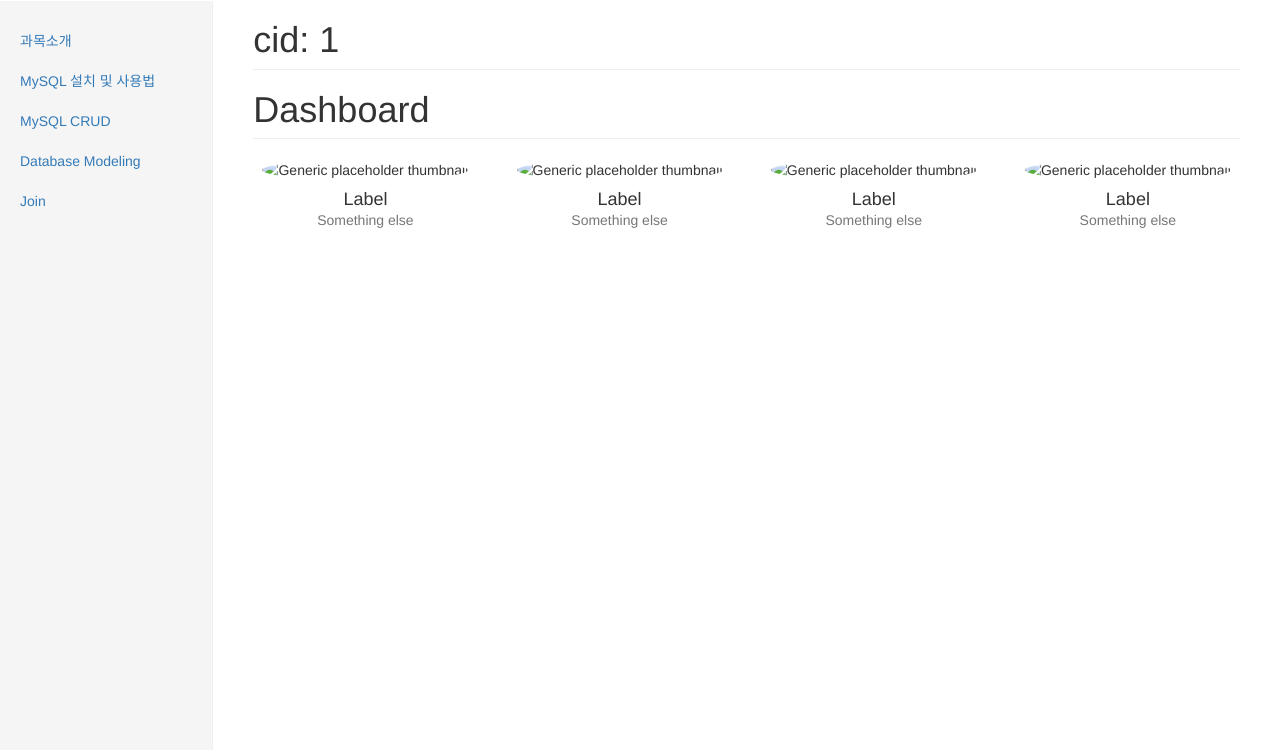
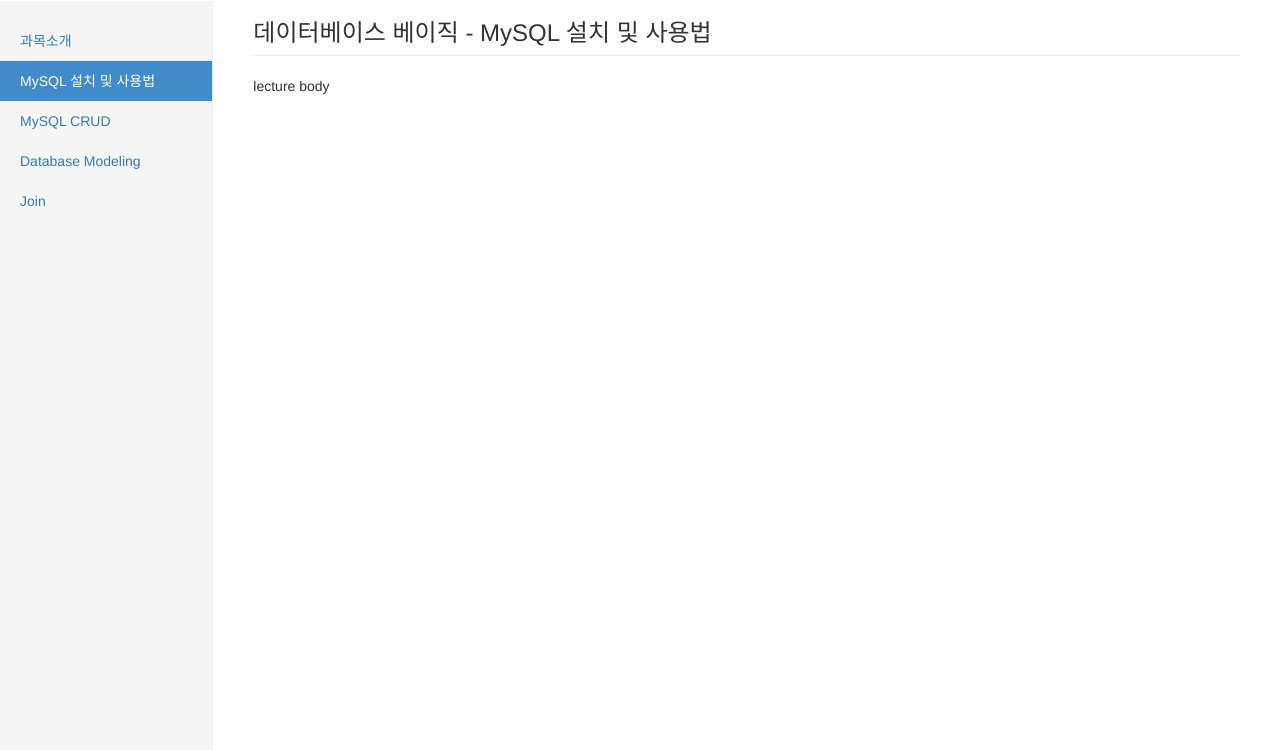
Before and after one commit to honux77/honux77, a PHP site: page /course.php?cid=1&&lid=2 in a window 1280 px wide. Shown: the part 50-800 px from the top of the page. Run offline with PHP 8.4, Linux system fonts and the light colour scheme; data comes from the database, SQL or seed files in the repository; some libraries are stand-ins or nearby versions.

Commit message:
course.php

```diff
--- a/course.php
+++ b/course.php
@@ -41,7 +41,7 @@
 	  <ul class="nav navbar-nav navbar-right">
 		<li><a href="index.php">Home</a></li>
 		<li><a href="http://honux77.wordpress.com">Blog</a></li>
-		<li class="active"><a href="#">Lecture</a></li>
+		<li class="active"><a href="lecture.php">Lecture</a></li>
 	  </ul>
 	</div><!--/.nav-collapse -->
   </div>
@@ -51,10 +51,16 @@
 <?php
 	$fail = False;
 	$cid = $_GET['cid'];
-	if ($cid == null)
-		$fail = true;
-
-	$query = 'SELECT line,lname FROM lecture  WHERE cid='.$cid.' order by line';
+	$lid = $_GET['lid'];
+	$cname = "honux";
+	$lname = "code";
+	if ($cid == null) $cid = 1;
+	if ($lid == null) $lid = 1;
+	$sql = 'SELECT cname FROM course WHERE cid='.$cid;
+	$result= $conn->query($sql);
+	$row = $result->fetch_assoc();
+	$cname = $row['cname'];
+	$query = 'SELECT lid,line,lname FROM lecture  WHERE cid='.$cid.' order by line';
 	$result = $conn->query($query);
 ?>
 
@@ -65,7 +71,13 @@
 <?php
 	if($result->num_rows > 0) {
 		while($row = $result->fetch_assoc()) {
-			echo '<li><a href="#">'.$row["lname"].'</a></li>';
+			$link = "course.php?cid=".$cid."&&lid=".$row['lid'];
+			if($lid == $row["lid"]) {
+				$lname = $row['lname'];
+				echo '<li class="active"><a href="#">'.$row["lname"].'</a></li>';
+			}
+			else
+			echo '<li><a href="'.$link.'">'.$row["lname"].'</a></li>';
 		}
 	}
 ?>
@@ -73,38 +85,21 @@
         </div>
 
 	<div class="col-sm-9 col-sm-offset-3 col-md-10 col-md-offset-2 main">
+<!-- title -->
 <?php
-		echo '<h1 class="page-header">cid: '.$_GET['cid'].'</h1>';
-		if ($cid == null) {
-		echo '<h1 class="page-header">cid is null</h1>';
-		}
+		echo '<h3 class="page-header">'.$cname.' - '.$lname.'</h3>';
 ?>
 
-
-          <h1 class="page-header">Dashboard</h1>
-
-          <div class="row placeholders">
-            <div class="col-xs-6 col-sm-3 placeholder">
-              <img data-src="holder.js/200x200/auto/sky" class="img-responsive" alt="Generic placeholder thumbnail">
-              <h4>Label</h4>
-              <span class="text-muted">Something else</span>
-            </div>
-            <div class="col-xs-6 col-sm-3 placeholder">
-              <img data-src="holder.js/200x200/auto/vine" class="img-responsive" alt="Generic placeholder thumbnail">
-              <h4>Label</h4>
-              <span class="text-muted">Something else</span>
-            </div>
-            <div class="col-xs-6 col-sm-3 placeholder">
-              <img data-src="holder.js/200x200/auto/sky" class="img-responsive" alt="Generic placeholder thumbnail">
-              <h4>Label</h4>
-              <span class="text-muted">Something else</span>
-            </div>
-            <div class="col-xs-6 col-sm-3 placeholder">
-              <img data-src="holder.js/200x200/auto/vine" class="img-responsive" alt="Generic placeholder thumbnail">
-              <h4>Label</h4>
-              <span class="text-muted">Something else</span>
-            </div>
-          </div>
+<!-- body -->
+		<div id="lecture-body">
+	lecture body
+<?
+	$sql = "SELECT html FROM lecture WHERE lid=".$lid;
+	$row = $conn->query($sql)->fetch_assoc();
+	$html = $row['html'];
+	echo $html;
+?>
+		</div>
 	</div>
 </div>
 
--- a/db.php
+++ b/db.php
@@ -1,4 +1,3 @@
-
 <?php
 //database connection
 $host = "localhost";
--- a/lecture.php
+++ b/lecture.php
@@ -56,7 +56,6 @@
 if ($conn->connect_error) {
 	die("Connection failed: ". $conn->connect_error);
 }
-
 $sql = "SELECT msg FROM welcome where page='lecture'";
 $result = $conn->query($sql);
 
@@ -79,7 +78,7 @@
 	<h2>데이터베이스 베이직</h2>
 	<p>짱짱 재미있는 데이터베이스 베이직</p>
 	<a class="btn btn-default" href="#" role="button">
-	바로가기»</a>
+	바로가기/a>
 	</div>
 	-->
 <?
@@ -93,7 +92,7 @@
 		echo "<p>" .$row["course_desc"]. "</p>\n";
 		echo '<a class="btn btn-sm btn-warning" href=course.php?cid='.$row["cid"];
 		echo ' role="button">';
-		echo "바로가기»</a>\n";
+		echo "바로가기</a>\n";
 		echo "</div>\n";
 	}
 } else {
```
